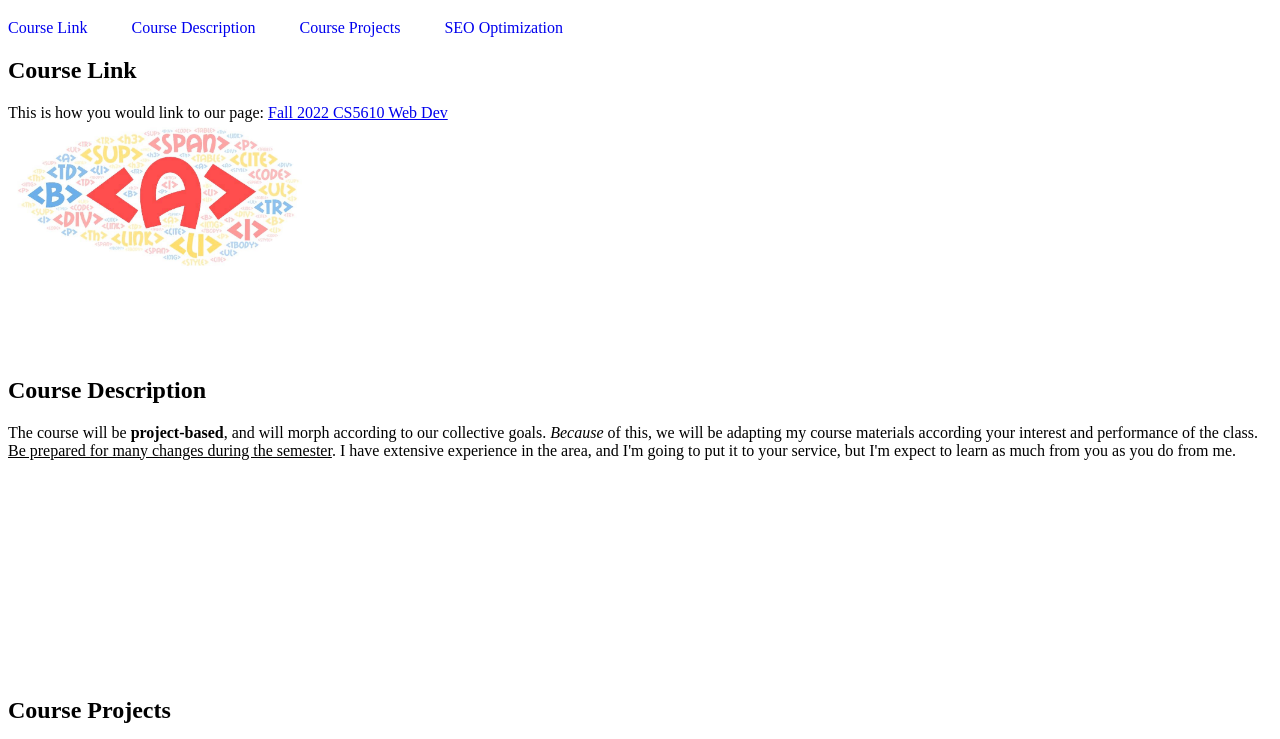
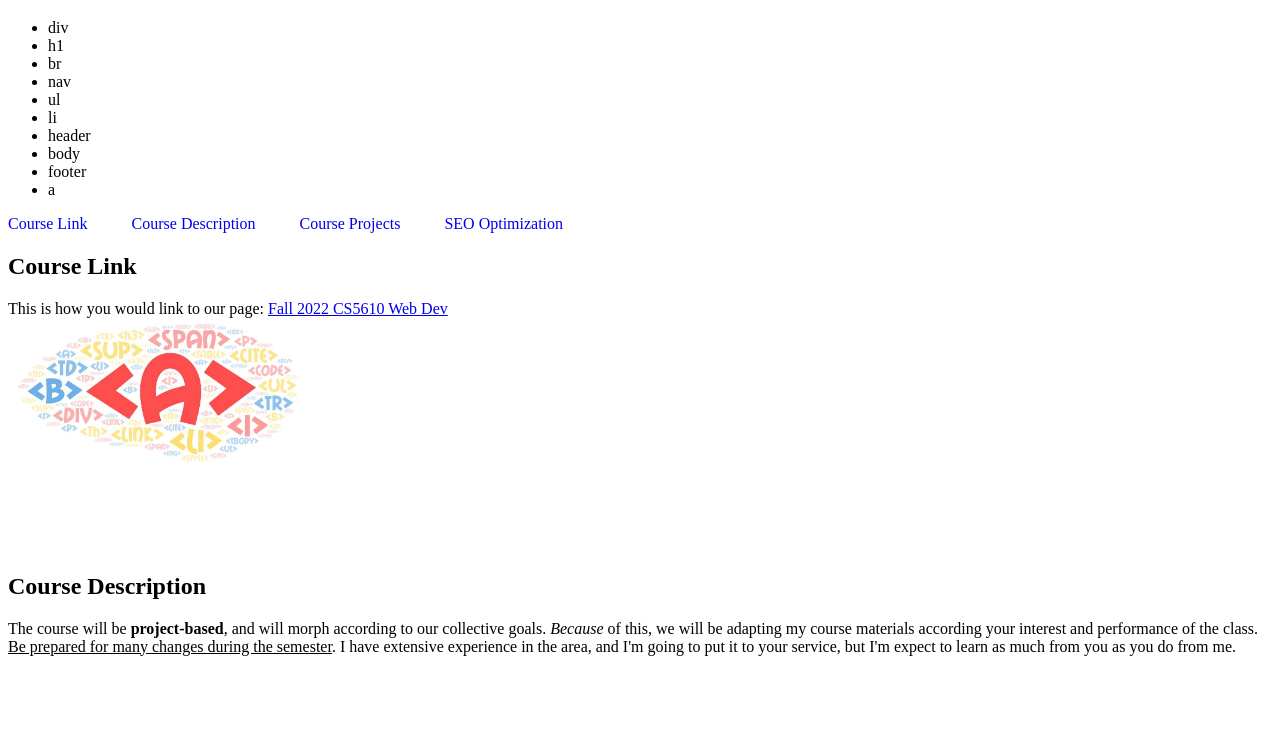
Before and after one commit to GaoxiangZhang09/LearningWebBasic, a plain HTML site: page index.html in a window 1280 px wide. Shown: the part 61-800 px from the top of the page. Drawn offline with Linux system fonts and the light colour scheme.

Commit message:
peer-review of self accessment
I did not find a list includes 10 common tags.

```diff
--- a/index.html
+++ b/index.html
@@ -12,6 +12,22 @@
                 <header>
                     <h1>HTML + CSS + JavaScript self assessment</h1>
                 </header>
+                <div>
+                <!-- You did really good job! However, I didn't see a list of ten commonly used tags. -->
+                <!-- below is the list in my hand in. -->
+                    <ul>
+                        <li>div</li>
+                        <li>h1</li>
+                        <li>br</li>
+                        <li>nav</li>
+                        <li>ul</li>
+                        <li>li</li>
+                        <li>header</li>
+                        <li>body</li>
+                        <li>footer</li>
+                        <li>a</li>
+                    </ul>
+                </div>
                 <nav>
                     <a href="#Course-Link">Course Link</a>
                     <a href="#Course-Description">Course Description</a>
```
